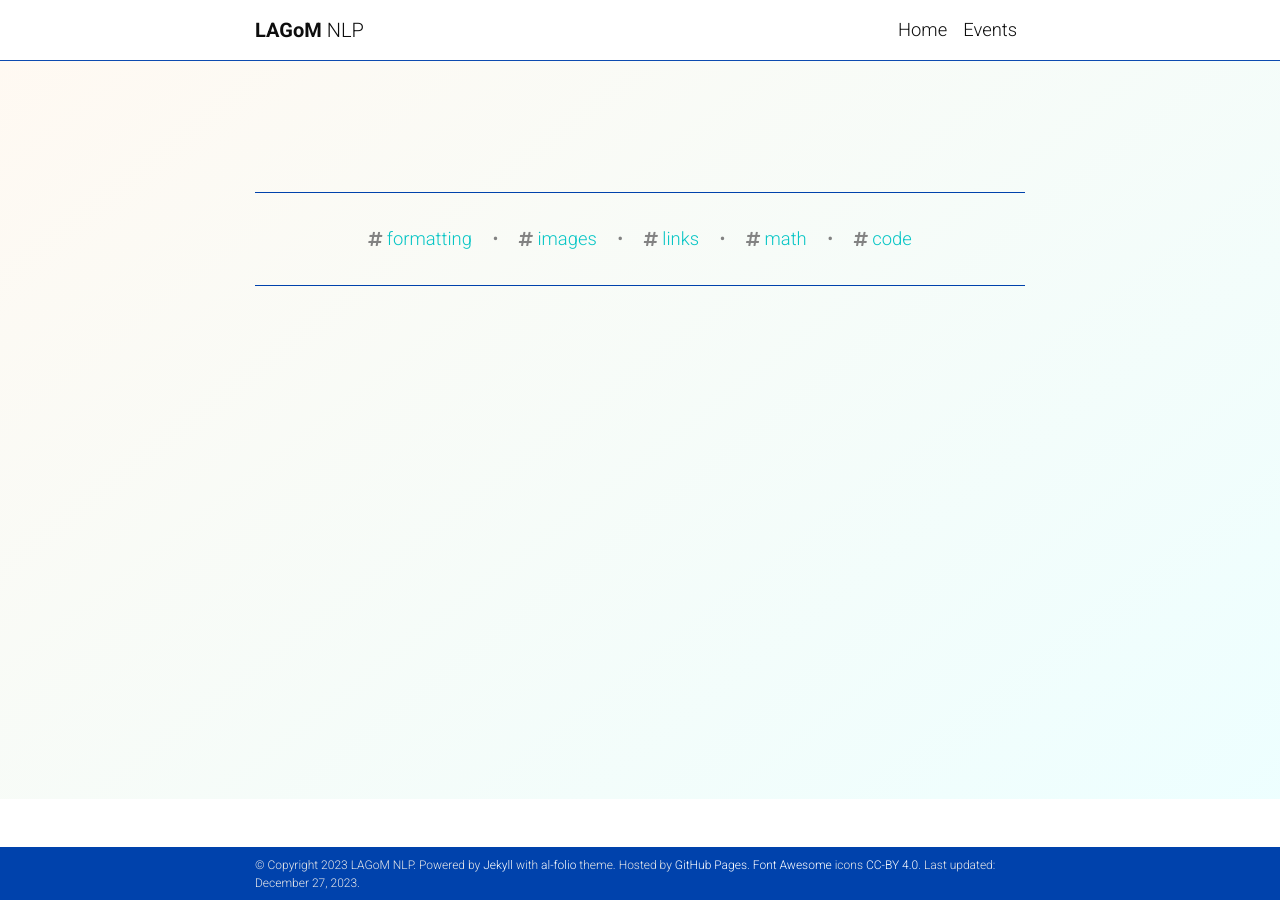
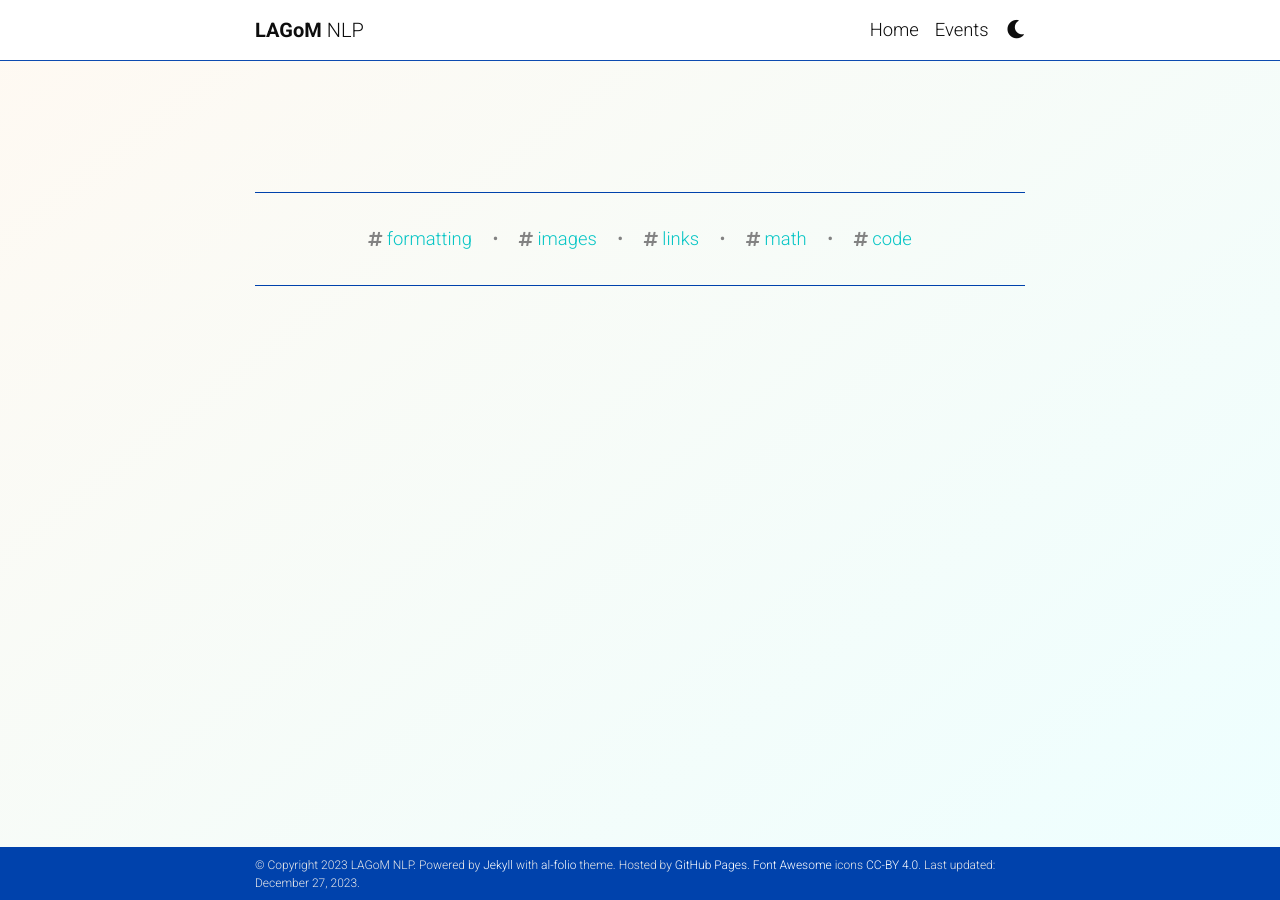
Before and after one commit to LAGoM-NLP/lagom-nlp.github.io, a Jekyll site: the page built from blog/index.html, in a window 1280 px wide. Built offline with Jekyll 4.4.1, drawn with Linux system fonts in a browser that asks for light colours; the list of posts is cut into pages by our own code; comment, search, counter and statistics services are not loaded; a style sheet for code colours, icons or effects is not loaded.

Commit message:
Dark mode switch, and extended gradient to the nav and footer.

```diff
--- a/_config.yml
+++ b/_config.yml
@@ -303,7 +303,7 @@ enable_masonry:             false   # enables automatic project cards arangement
 enable_math:                true   # enables math typesetting (uses MathJax)
 enable_tooltips:            false  # enables automatic tooltip links generated
                                    # for each section titles on pages and posts
-enable_darkmode:            false   # enables switching between light/dark modes
+enable_darkmode:            true   # enables switching between light/dark modes
 enable_navbar_social:       false  # enables displaying social links in the
                                    # navbar on the about page
 enable_project_categories:  true   # enables categorization of projects into
--- a/_includes/head.html
+++ b/_includes/head.html
@@ -24,8 +24,8 @@
 
     <!-- Dark Mode -->
     {% if site.enable_darkmode %}
-    <link rel="stylesheet" href="https://cdn.jsdelivr.net/gh/jwarby/jekyll-pygments-themes@master/{{ site.highlight_theme_dark | append: '.css' }}" media="none" id="highlight_theme_dark" />
+        <link rel="stylesheet" href="https://cdn.jsdelivr.net/gh/jwarby/jekyll-pygments-themes@master/{{ site.highlight_theme_dark | append: '.css' }}" media="none" id="highlight_theme_dark" />
 
-    <script src="{{ '/assets/js/theme.js' | relative_url }}"></script>
-    <script src="{{ '/assets/js/dark_mode.js' | relative_url }}"></script>
+        <script src="{{ '/assets/js/theme.js' | relative_url }}"></script>
+        <script src="{{ '/assets/js/dark_mode.js' | relative_url }}"></script>
     {% endif %}
--- a/_sass/_base.scss
+++ b/_sass/_base.scss
@@ -14,10 +14,12 @@ body {  // header, main, footer
     display: flex;
     flex-direction: column;
     min-height: 100vh;
+
+    // Background that falls behind the header and behind the margin between main and footer.
+    background: linear-gradient(142deg, rgba(255, 139, 0, 5%) 0%, rgba(30, 251, 255, 8%) 100%);
 }
 
 main {
-    background: linear-gradient(142deg, rgba(255, 139, 0, 5%) 0%, rgba(30, 251, 255, 8%) 100%);
     flex-grow: 1;  // Fill all available space.
 }
 
```
